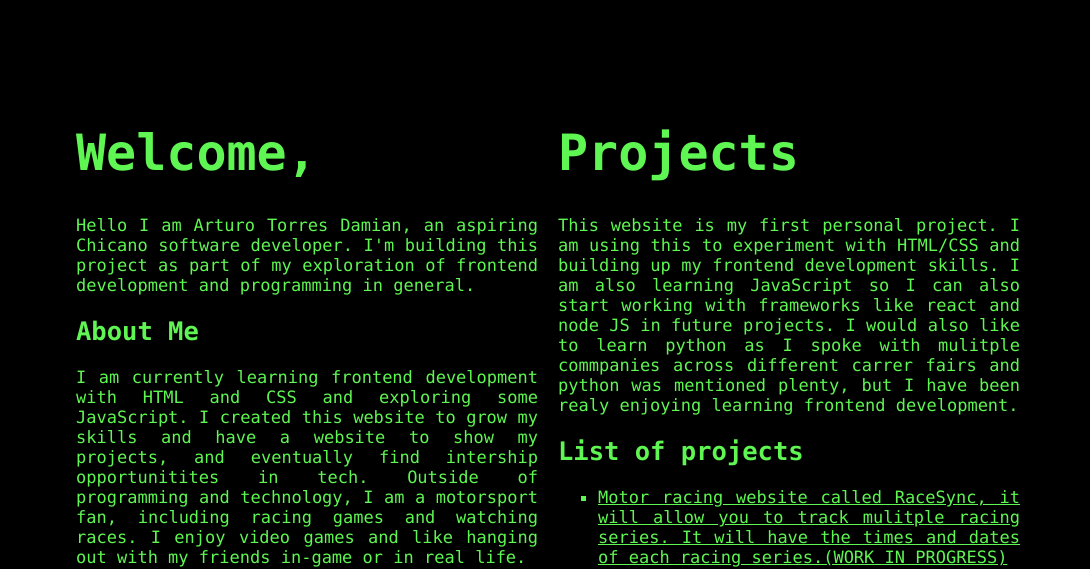
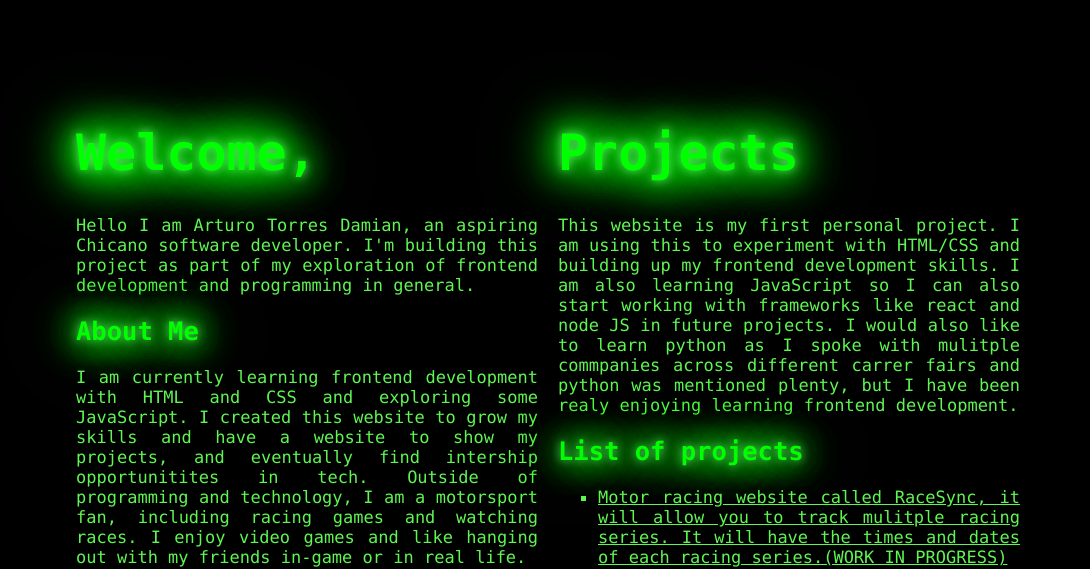
Before and after one commit to huey704/huey704.github.io, a plain HTML site: page index.html in a window 1280 px wide. Shown: the top 569 px of the page, 190-1280 px from the left. Drawn offline with Linux system fonts and the light colour scheme.

Commit message:
Update index.html
added glowing animations to the headers and will add more later

```diff
--- a/index.html
+++ b/index.html
@@ -36,6 +36,24 @@
 
         .wrapper {
             margin: 10px;
+        }
+
+        .glow {
+            /* adds glowing animations to the headers */
+            color: rgb(0, 255, 0);
+            text-shadow: 0 0 10px;
+            animation: glow 1s ease-in-out infinite alternate;
+        }
+
+        @-webkit-keyframes glow {
+            from {
+                text-shadow: 0 0 10px #5ae966, 0 0 20px #5ae966, 0 0 10px #08e600, 0 0 20px #08e600, 0 0 50px #08e600, 0 0 60px #08e600, 0 0 70px #08e600;
+            }
+
+            to {
+                text-shadow: 0 0 10px #5ae966, 0 0 30px #08e600, 0 0 30px #08e600, 0 0 50px #08e600, 0 0 60px #08e600, 0 0 80px #08e600, 0 0 50px #08e600;
+            }
+
         }
 
         /* social media buttons */
@@ -93,13 +111,13 @@
         <div class="column">
             <div class="wrapper">
 
-                <h1>Welcome,</h1>
+                <h1 class="glow">Welcome,</h1>
                 <p> Hello I am Arturo Torres Damian, an aspiring Chicano software developer. I'm building this project
                     as
                     part of my exploration of frontend development and programming in general.
                 </p>
 
-                <h2>About Me</h2>
+                <h2 class="glow">About Me</h2>
 
                 <p>
                     I am currently learning frontend development with HTML and CSS and exploring some JavaScript. I
@@ -112,7 +130,7 @@
         </div>
         <div class="column" style="">
             <div class="wrapper">
-                <h1>Projects</h1>
+                <h1 class="glow">Projects</h1>
                 <p>
                     This website is my first personal project. I am using this to experiment with HTML/CSS and
                     building up my frontend development skills. I am also learning JavaScript so I can also start
@@ -121,7 +139,7 @@
                     but I have been realy enjoying learning frontend development.
                 </p>
 
-                <h2>List of projects</h2>
+                <h2 class="glow">List of projects</h2>
                 <ul class="a">
                     <li>
                         <a href="https://github.com/huey704/Motor-Racing-Website" target="_blank">
```
